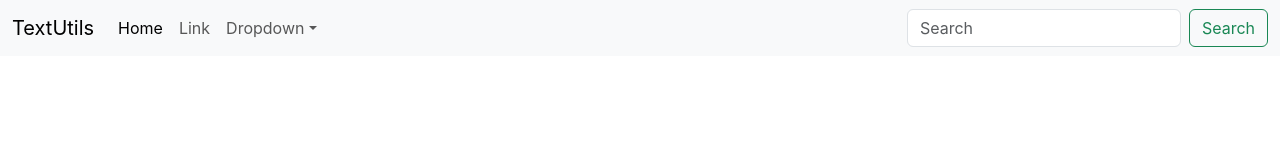
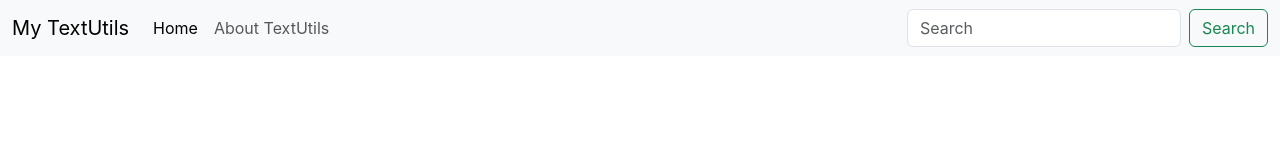
Before and after one commit to ahmadaliasghar/React-JS-Classes, a React (Create React App) app in the folder TextUtils_Project/: page / in a window 1280 px wide. Shown: the top 160 px of the page. Built offline with nearby package versions, Linux system fonts and the light colour scheme.

Commit message:
Added Props & PropTypes in Navbar

```diff
--- a/TextUtils_Project/src/App.js
+++ b/TextUtils_Project/src/App.js
@@ -1,43 +1,9 @@
 import "./App.css";
-
+import { Navbar } from "./components/Navbar";
 function App() {
   return (
     <>
-    {/* Bootstrap Nabar Added  */}
-
-      <nav className="navbar navbar-expand-lg bg-body-tertiary">
-  <div className="container-fluid">
-    <a className="navbar-brand" href = "/">TextUtils</a>
-    <button className="navbar-toggler" type="button" data-bs-toggle="collapse" data-bs-target="#navbarSupportedContent" aria-controls="navbarSupportedContent" aria-expanded="false" aria-label="Toggle navigation">
-      <span className="navbar-toggler-icon"></span>
-    </button>
-    <div className="collapse navbar-collapse" id="navbarSupportedContent">
-      <ul className="navbar-nav me-auto mb-2 mb-lg-0">
-        <li className="nav-item">
-          <a className="nav-link active" aria-current="page" href = "/">Home</a>
-        </li>
-        <li className="nav-item">
-          <a className="nav-link" href = "/">Link</a>
-        </li>
-        <li className="nav-item dropdown">
-          <a className="nav-link dropdown-toggle" href = "/" role="button" data-bs-toggle="dropdown" aria-expanded="false">
-            Dropdown
-          </a>
-          <ul className="dropdown-menu">
-            <li><a className="dropdown-item" href = "/">Action</a></li>
-            <li><a className="dropdown-item" href = "/">Another action</a></li>
-            <li><hr className="dropdown-divider"/></li>
-            <li><a className="dropdown-item" href = "/">Something else here</a></li>
-          </ul>
-        </li>
-      </ul>
-      <form className="d-flex" role="search">
-        <input className="form-control me-2" type="search" placeholder="Search" aria-label="Search"/>
-        <button className="btn btn-outline-success" type="submit">Search</button>
-      </form>
-    </div>
-  </div>
-</nav>
+      <Navbar title="My TextUtils" textAbout="About TextUtils" />
     </>
   );
 }
--- /dev/null
+++ b/TextUtils_Project/src/components/Navbar.js
@@ -0,0 +1,66 @@
+import React from "react";
+import PropTypes from "prop-types";
+
+export const Navbar = (props) => {
+  return (
+    <>
+      {/* Bootstrap Nabar Added  */}
+      <nav className="navbar navbar-expand-lg bg-body-tertiary">
+        <div className="container-fluid">
+          <a className="navbar-brand" href="/">
+            {props.title}
+          </a>
+          <button
+            className="navbar-toggler"
+            type="button"
+            data-bs-toggle="collapse"
+            data-bs-target="#navbarSupportedContent"
+            aria-controls="navbarSupportedContent"
+            aria-expanded="false"
+            aria-label="Toggle navigation"
+          >
+            <span className="navbar-toggler-icon"></span>
+          </button>
+          <div className="collapse navbar-collapse" id="navbarSupportedContent">
+            <ul className="navbar-nav me-auto mb-2 mb-lg-0">
+              <li className="nav-item">
+                <a className="nav-link active" aria-current="page" href="/">
+                  Home
+                </a>
+              </li>
+              <li className="nav-item">
+                <a className="nav-link" href="/">
+                  {props.textAbout}
+                </a>
+              </li>
+            </ul>
+            <form className="d-flex" role="search">
+              <input
+                className="form-control me-2"
+                type="search"
+                placeholder="Search"
+                aria-label="Search"
+              />
+              <button className="btn btn-outline-success" type="submit">
+                Search
+              </button>
+            </form>
+          </div>
+        </div>
+      </nav>
+    </>
+  );
+};
+
+// in order to avoid assigning other datatypes to props we use this
+// is required we want to must assignination of prop
+Navbar.propTypes = {
+  title: PropTypes.string.isRequired,
+  textAbout: PropTypes.string.isRequired,
+};
+
+// if did not give value to props then this default values will be assigned
+Navbar.defaultProp = {
+  title: "TextUtils",
+  textAbout: "About Us",
+};
```
